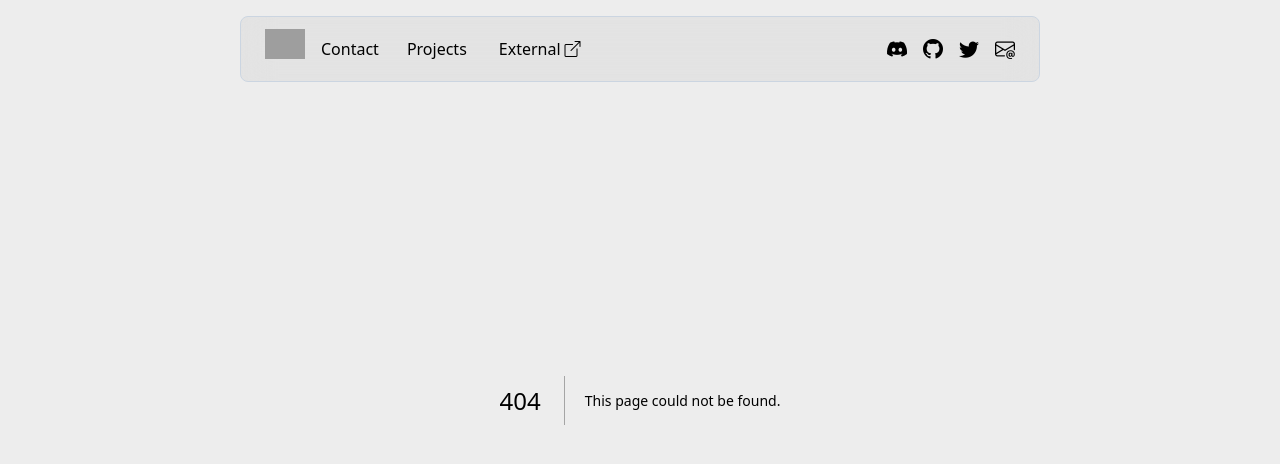
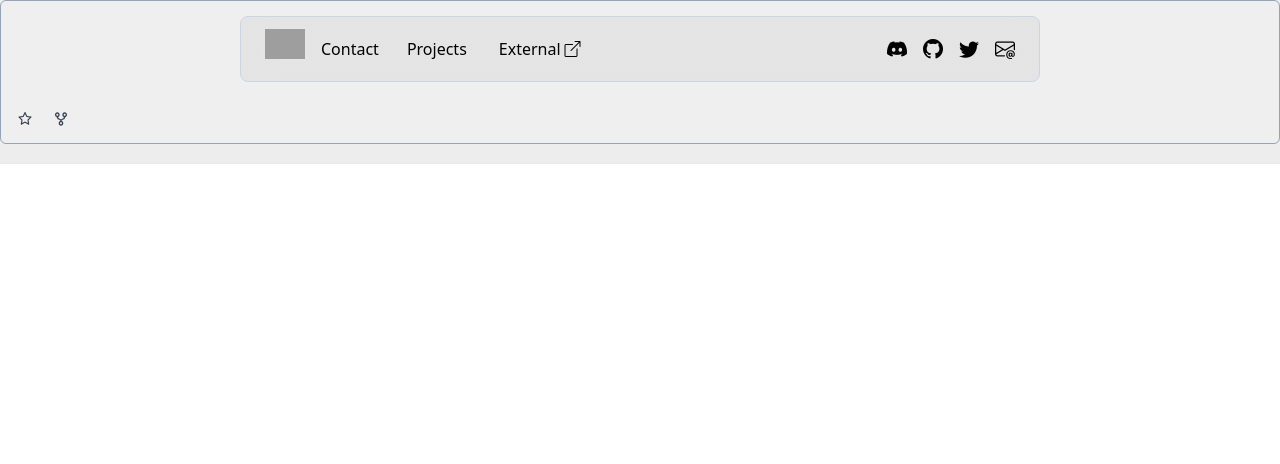
Before and after one commit to hellofaizan/hellofaizan.me, a Next.js app: page /components/RepoItems in a window 1280 px wide. Before the commit this address had no page. Shown: the top 464 px of the page. Built offline with nearby package versions, Linux system fonts and the light colour scheme; grey boxes are pictures that could not be loaded.

Commit message:
Projects Added

```diff
--- a/package.json
+++ b/package.json
@@ -15,7 +15,8 @@
     "eslint-config-next": "13.1.6",
     "next": "13.1.6",
     "react": "^18.2.0",
-    "react-dom": "18.2.0"
+    "react-dom": "18.2.0",
+    "react-icons": "^4.8.0"
   },
   "devDependencies": {
     "autoprefixer": "^10.4.13",
--- a/src/pages/_app.js
+++ b/src/pages/_app.js
@@ -2,7 +2,6 @@ import '@/styles/globals.css'
 import Head from 'next/head'
 import "bootstrap-icons/font/bootstrap-icons.css";
 import Nav from './components/Nav';
-import Link from 'next/link';
 
 
 export default function App({ Component, pageProps }) {
@@ -54,7 +53,7 @@ export default function App({ Component, pageProps }) {
           content="https://anshrathod.com/intro_image_meta.png"
         />
       </Head>
-      <div className='bg-[#ededed] dark:bg-[#282828] px-4 pb-5 w-full text-black h-full dark:text-white'>
+      <div className='bg-[#ededed] dark:bg-[#282828] pb-5 w-full text-black h-full dark:text-white'>
         <Nav />
         <Component {...pageProps} />
       </div>
--- /dev/null
+++ b/src/pages/components/RepoItems.js
@@ -0,0 +1,40 @@
+import { AiOutlineStar } from "react-icons/ai";
+import { BiGitRepoForked } from "react-icons/bi";
+
+const Languages = {
+    TypeScript: "#2b7489",
+    Python: "#3572A5",
+    JavaScript: "#FFFF00",
+};
+
+
+const RepoItem = (props) => {
+    return (
+        <div>
+            <a href={`https://github.com/hellofaizan/${props.name}`} rel="noreferrer" target="_blank">
+                <div className="flex flex-col h-36 p-4 bg-white/10 dark:bg-black/10 rounded-md border border-slate-400 hover:border-slate-700 dark:border-slate-800 dark:hover:border-slate-600 transition-colors duration-75 cursor-pointer">
+                    <h1 className="font-semibold mb-1">{props.name}</h1>
+                    <p className="text-sm text-gray-800/70 dark:text-gray-100/70">{props.desc}</p>
+                    <div className="mt-auto flex flex-row gap-4 text-gray-700 dark:text-gray-300 text-sm">
+
+                        <p className="flex flex-row items-center justify-center">
+                            <AiOutlineStar className="mr-1 w-4 h-4" /> {props.stars}
+                        </p>
+                        <p className="flex flex-row items-center justify-center">
+                            <BiGitRepoForked className="mr-1 w-4 h-4" /> {props.forks}
+                        </p>
+                        <p className="flex flex-row items-center">
+                            <div
+                                className="w-3 h-3 rounded-full mr-1"
+                                style={{ background: Languages[props.lang], border: `solid 3px ${Languages[props.lang]}` }}
+                            />
+                            {props.lang}
+                        </p>
+                    </div>
+                </div>
+            </a>
+        </div >
+    )
+}
+
+export default RepoItem
--- a/src/pages/index.js
+++ b/src/pages/index.js
@@ -1,21 +1,11 @@
 import React from 'react'
 import { Inter } from '@next/font/google'
 import Link from 'next/link'
+import RepoItem from './components/RepoItems'
 
 const inter = Inter({ subsets: ['latin'] })
 
-// export const getStaticProps = async () => {
-//   const res = await fetch('https://api.lanyard.rest/v1/users/890232380265222215')
-//   const data = await res.json()
-
-//   return {
-//     props: { data },
-//   }
-// }
-
-const Home = ({ data }) => {
-  console.log(data)
-
+const Home = ({ stats, topRepos }) => {
   return (
     <>
       <div className='container flex flex-col max-w-[760px] mx-auto md:mt-32 mt-28'>
@@ -25,15 +15,56 @@ const Home = ({ data }) => {
           development and Android Development to create stunning user experiences on the front-end, and scalable and secure infrastructure
           on the backend.
         </p>
+        <h1 className='font-bold text-3xl sm:text-5xl mb-3'>Projects 🛠️</h1>
+        <p className="text-gray-800 dark:text-gray-300 leading-6 tracking-wide mb-4">
+          In my free time, I enjoy creating open source projects on{" "}
+          <a
+            href="https://github.com/hellofaizan"
+            rel="noreferrer"
+            className="font-semibold text-violet-500 hover:underline"
+          >
+            GitHub
+          </a>
+          , so I can learn from others and showcase what I know. In total, all of my open sourced projects have
+          earnt me <span className="font-bold text-black dark:text-slate-200">{stats.stars}</span> stars on
+          GitHub, and <span className="font-bold text-black dark:text-slate-200">{stats.forks}</span> forks. Below
+          are some of my most popular repositories.
+        </p>
+        <div className="w-full grid grid-cols-1 md:grid-cols-2 grid-rows-2 md:grid-rows-1 mb-12 gap-2">
+                {topRepos.map((repo) => {
+                    return (
+                        <RepoItem
+                            name={repo.name} desc={repo.description} lang={repo.language} stars={repo.stargazers_count} forks={repo.forks_count} key={repo.name}
+                        />
+                    );
+                })}
+            </div>
 
       </div>
-      <Link href={"/discord"} className="sm:flex hidden fixed right-0 bottom-0 p-4">
-        <div className="rounded-lg bg-indigo-600 px-4 py-3 text-white shadow-lg">
+
+      <div className="sm:flex hidden fixed right-0 bottom-0 p-4">
+        <Link href={"/discord"} className="rounded-lg bg-indigo-600 px-4 py-3 text-white shadow-lg">
           <p className='text-base'>I started a community on Discord. Join Now <i className='bi bi-discord'></i></p>
-        </div>
-      </Link>
+        </Link>
+      </div>
     </>
   )
 }
 
+export async function getStaticProps() {
+  const stats = await fetch(`https://api.github-star-counter.workers.dev/user/hellofaizan`).then(res => res.json());
+  const repos = await fetch(`https://api.github.com/users/hellofaizan/repos?type=owner&per_page=100`).then(res =>
+    res.json()
+  );
+
+  const topRepos = repos
+    .sort((a, b) => b.stargazers_count - a.stargazers_count)
+    .slice(0, 4);
+
+  return {
+    props: { stats, topRepos },
+    revalidate: 3600,
+  };
+}
+
 export default Home
```
Also changed, not shown: 1 other file (tests, documents, lock files or other folders).
